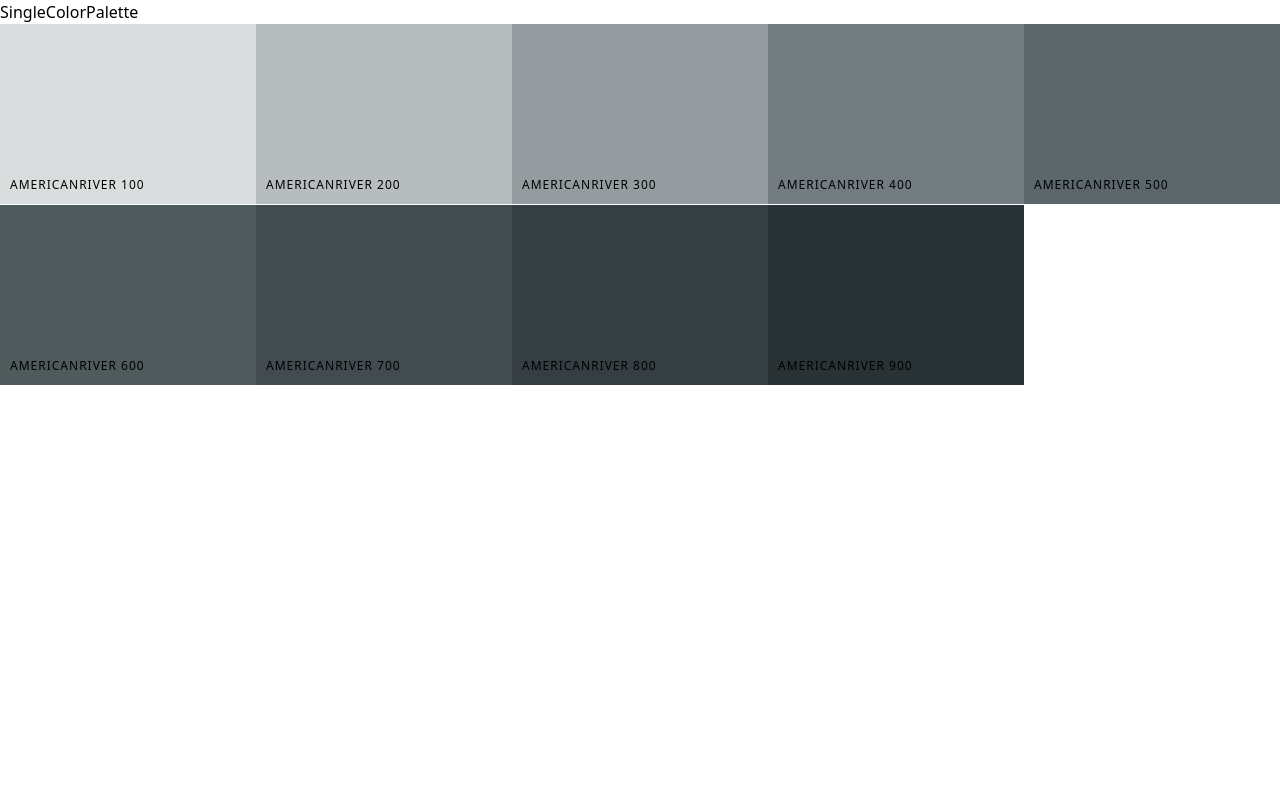
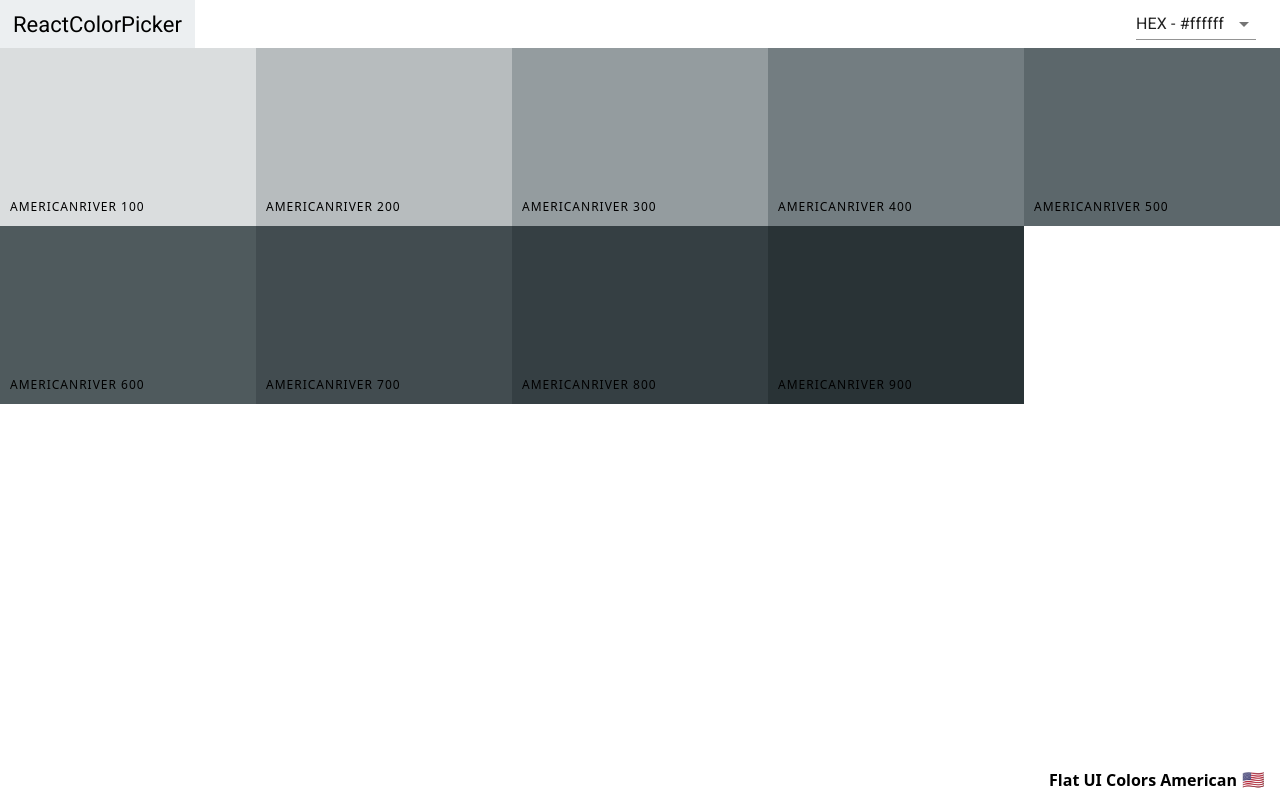
Before and after one commit to NitinNitinRaj/React_Projects, a React (Create React App) app in the folder color_project/: page /palette/flat-ui-colors-american/americanriver in a window 1280 px wide. Built offline with nearby package versions, Linux system fonts and the light colour scheme.

Commit message:
add NavBar to SingleColorPalette

```diff
--- a/color_project/src/components/ColorBox.css
+++ b/color_project/src/components/ColorBox.css
@@ -5,7 +5,7 @@
   display: inline-block;
   position: relative;
   cursor: pointer;
-  margin-bottom: -5.5px;
+  margin-bottom: -5.8px;
 }
 
 .copy-button {
--- a/color_project/src/components/NavBar.css
+++ b/color_project/src/components/NavBar.css
@@ -31,3 +31,9 @@
   margin-left: auto;
   margin-right: 1rem;
 }
+
+.emoji {
+  padding-left: 5px;
+  padding-bottom: 2px;
+  font-size: large;
+}
--- a/color_project/src/components/NavBar.js
+++ b/color_project/src/components/NavBar.js
@@ -3,12 +3,19 @@ import Slider from "rc-slider";
 import "rc-slider/assets/index.css";
 import "./NavBar.css";
 import { Link } from "react-router-dom";
-export default function Navbar({ level, changeLevel, changeFormat, format }) {
+export default function Navbar({
+  level,
+  changeLevel,
+  changeFormat,
+  format,
+  slider,
+}) {
   return (
     <header className="Navbar">
       <div className="logo">
         <Link to="/">ReactColorPicker</Link>
       </div>
+      {slider && (
         <div className="slider-container">
           <span>Level: {level}</span>
           <div className="slider">
@@ -33,6 +40,7 @@ export default function Navbar({ level, changeLevel, changeFormat, format }) {
             />
           </div>
         </div>
+      )}
       <div className="select-container">
         <FormControl variant="standard" sx={{ m: 1, minWidth: 120 }}>
           <Select value={format} onChange={changeFormat}>
--- a/color_project/src/components/Palette.js
+++ b/color_project/src/components/Palette.js
@@ -4,6 +4,7 @@ import { MdClose } from "react-icons/md";
 import ColorBox from "./ColorBox";
 import Navbar from "./NavBar";
 import "./Palette.css";
+import PaletteFooter from "./PaletteFooter";
 
 export default function Palette({
   palette: { colors, paletteName, id, emoji },
@@ -50,12 +51,10 @@ export default function Palette({
         level={level}
         changeFormat={changeFormat}
         format={format}
+        slider
       />
       <div className="Palette-colors">{colorBoxes}</div>
-      <footer className="palette-footer">
-        {paletteName}
-        {/* <span className="emoji">{emoji}</span> */}
-      </footer>
+      <PaletteFooter paletteName={paletteName} emoji={emoji} />
       <Snackbar
         open={open}
         autoHideDuration={5000}
--- /dev/null
+++ b/color_project/src/components/PaletteFooter.js
@@ -0,0 +1,10 @@
+export default function PaletteFooter({ paletteName, emoji }) {
+  return (
+    <footer>
+      <footer className="palette-footer">
+        {paletteName}
+        <span className="emoji">{emoji}</span>
+      </footer>
+    </footer>
+  );
+}
--- a/color_project/src/components/SingleColorPalette.js
+++ b/color_project/src/components/SingleColorPalette.js
@@ -1,10 +1,16 @@
+import { useState } from "react";
 import ColorBox from "./ColorBox";
+import Navbar from "./NavBar";
+import Palette from "./Palette";
+import PaletteFooter from "./PaletteFooter";
 
 export default function SingleColorPalette({
-  palette: { colors },
+  palette: { colors, paletteName, emoji },
   colorId,
   paletteId,
 }) {
+  const [format, setFormat] = useState("hex");
+
   const gatherShade = () => {
     let shades = [];
     for (let key in colors) {
@@ -18,16 +24,26 @@ export default function SingleColorPalette({
     return (
       <ColorBox
         key={color.name}
-        background={{ color: color.hex, name: color.name, paletteId, colorId }}
+        background={{
+          color: color[format],
+          name: color.name,
+          paletteId,
+          colorId,
+        }}
         showLink={false}
       />
     );
   });
 
+  const changeFormat = (e) => {
+    setFormat(e.target.value);
+  };
+
   return (
     <div className="Palette">
-      <h1>SingleColorPalette</h1>
+      <Navbar changeFormat={changeFormat} format={format} slider={false} />
       <div className="Palette-colors">{colorBoxes}</div>
+      <PaletteFooter paletteName={paletteName} emoji={emoji} />
     </div>
   );
 }
```
Lines whose indentation alone changed are shown as unchanged.
